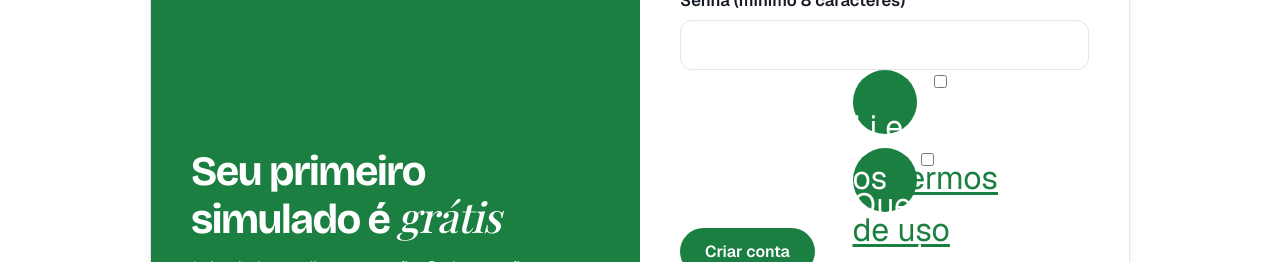
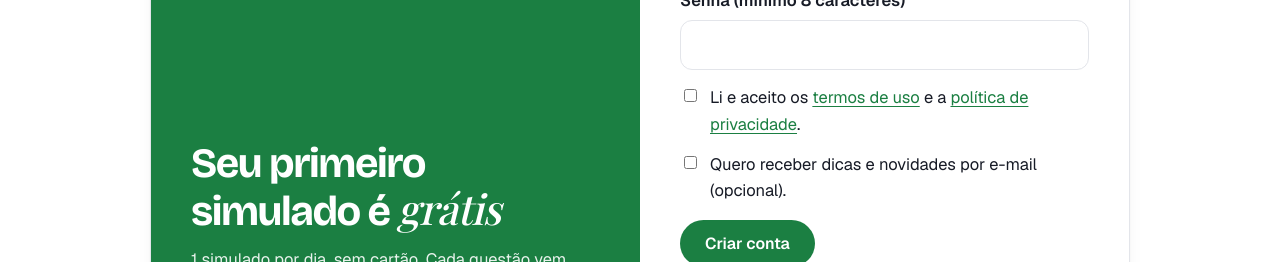
Before and after one commit to Diandroavp/simulaki, a Next.js app: page /cadastro in a window 1280 px wide. Shown: the part 400-662 px from the top of the page. Built offline with nearby package versions, Linux system fonts and the light colour scheme; no server answers; a web font is replaced by a local one.

Commit message:
Corrige colisao de classe .check (cadastro) usada na confirmacao de pagamento
Co-Authored-By: Claude Sonnet 5.5 <noreply@anthropic.com>
Claude-Session: https://claude.ai/code/session_011SVvJrmbEgJA4f3fy2ppAz

```diff
--- a/src/app/globals.css
+++ b/src/app/globals.css
@@ -261,7 +261,7 @@ a.sim:hover{transform:translateY(-3px);border-color:var(--muted);box-shadow:var(
 @keyframes pls{0%,100%{opacity:1;transform:scale(1)}50%{opacity:.35;transform:scale(.7)}}
 @media (prefers-reduced-motion:reduce){.pulse{animation:none}}
 .tabnum{font-variant-numeric:tabular-nums}
-.check{width:64px;height:64px;border-radius:50%;background:var(--brand);color:var(--brand-fg);display:grid;place-items:center;font-size:2rem;margin:0 auto 14px}
+.okcheck{width:64px;height:64px;border-radius:50%;background:var(--brand);color:var(--brand-fg);display:grid;place-items:center;font-size:2rem;margin:0 auto 14px}
 @media (max-width:760px){.co-grid{grid-template-columns:1fr}}
 
 .waitbox .tips{display:grid;gap:6px;margin-top:12px;font-size:.92rem;color:var(--muted)}
--- a/src/app/pagamento/[id]/page.tsx
+++ b/src/app/pagamento/[id]/page.tsx
@@ -51,7 +51,7 @@ export default async function Pagamento({ params }: { params: Promise<{ id: stri
         <div className="payok">
           <Steps at={3} />
           <div className="card center">
-            <div className="check" aria-hidden>✓</div>
+            <div className="okcheck" aria-hidden>✓</div>
             <h2>Tudo certo, bons estudos!</h2>
             <p className="muted">{plan.name} ativo. Você já pode fazer simulados sem limite.</p>
             <a className="btn" href="/app">Ir para minha área</a>
```
